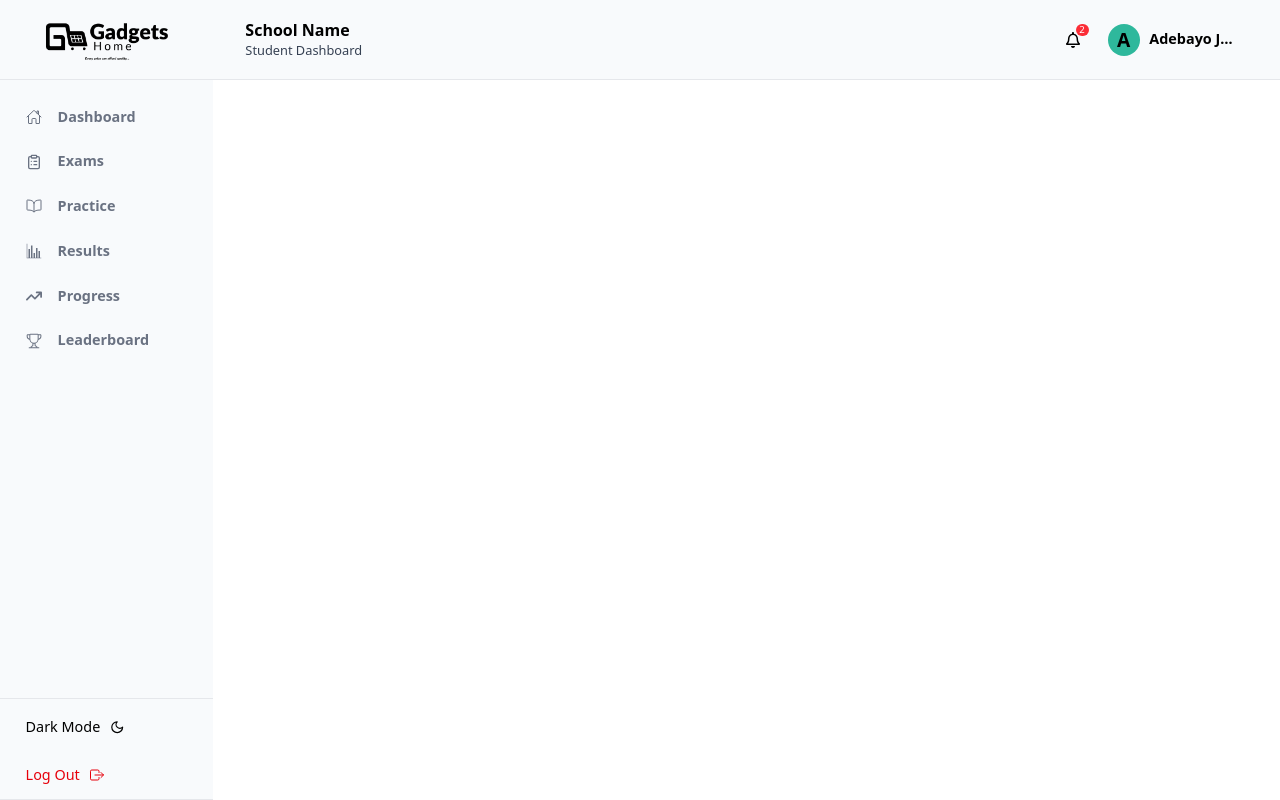
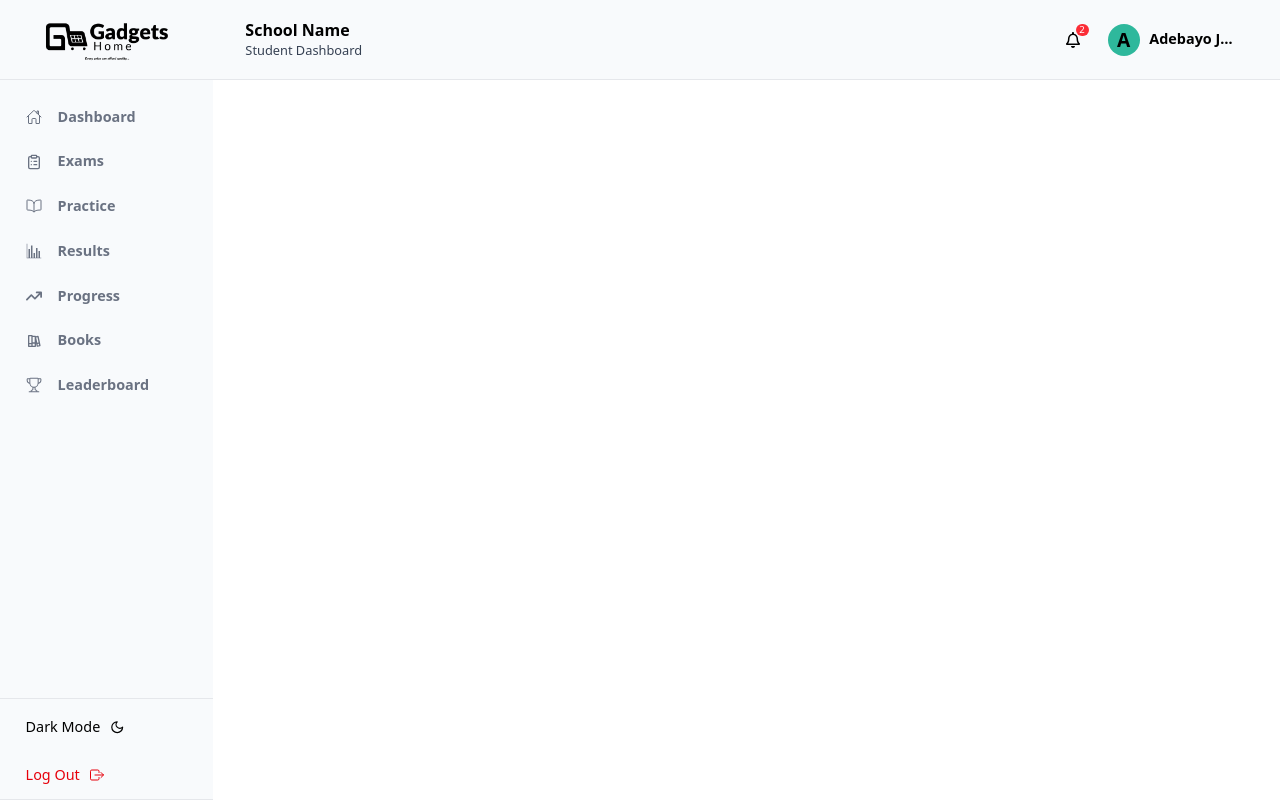
Before and after one commit to BnDaud/schoolsaasfrontend, a React (Vite) app: page /app in a window 1280 px wide. Built offline with nearby package versions, Linux system fonts and the light colour scheme.

Commit message:
switched to progress branch

```diff
--- /dev/null
+++ b/src/pages/schoolpages/commonpages/books.jsx
@@ -0,0 +1,5 @@
+import React from "react";
+
+export default function Books() {
+  return <div className="text-green w-full bg-red-300 min-h-screen">Books</div>;
+}
--- a/src/pages/schoolpages/studentpages/studentprogress.jsx
+++ b/src/pages/schoolpages/studentpages/studentprogress.jsx
@@ -1,12 +1,126 @@
 import React from "react";
+import { GiHistogram } from "react-icons/gi";
+import { FaRegCalendar } from "react-icons/fa6";
+import Button from "../../../component/ui/button";
+import { FaRegClock } from "react-icons/fa";
+import { VscOutput } from "react-icons/vsc";
+import { useNavigate } from "react-router-dom";
+
+import { RiFlashlightLine, RiAwardLine } from "react-icons/ri";
+import { FiDownload } from "react-icons/fi";
+
+import { motion } from "framer-motion";
 
 export default function Progress() {
+  const navigate = useNavigate();
+
+  const dashboard = [
+    {
+      name: "Average Score",
+
+      icon: (
+        <p className="flex items-center justify-center size-12 bg-green/10 rounded-lg">
+          <GiHistogram className="text-2xl text-green" />
+        </p>
+      ),
+      score: "86%",
+    },
+    {
+      name: "Study Time",
+
+      icon: (
+        <p className="flex items-center justify-center size-12 bg-green/10 rounded-lg">
+          <FaRegClock className="text-2xl text-green" />
+        </p>
+      ),
+      score: `${45}h`,
+    },
+    {
+      name: "Exams Completed ",
+
+      icon: (
+        <p className="flex items-center justify-center size-12 bg-amber-100 dark:bg-amber_deep/20 rounded-lg">
+          <RiAwardLine className="text-2xl text-amber-500" />
+        </p>
+      ),
+      score: 8,
+    },
+    {
+      name: "Current Streak",
+
+      icon: (
+        <p className="flex items-center justify-center size-12 bg-amber-100 dark:bg-amber_deep/20 rounded-lg">
+          {" "}
+          <RiFlashlightLine className="text-2xl text-amber-500" />
+        </p>
+      ),
+      score: `${7}days`,
+    },
+  ];
+
   return (
-    <div className="text-green w-full bg-red-300 min-h-screen">
-      Exams Lorem, ipsum dolor sit amet consectetur adipisicing elit. Assumenda
-      temporibus nostrum excepturi nobis sed. Beatae illum culpa, ut tempore
-      natus in officiis reprehenderit molestias amet accusantium quae veniam.
-      Necessitatibus, dolore.
+    <div className="px-[3%] py-[2%] dark:bg-black bg-white_bg transition-all duration-700 w-full min-h-screen space-y-5">
+      <div className="md:flex justify-between">
+        {" "}
+        <div className="space-y-1">
+          {" "}
+          <p className=" text-black dark:text-white font-bold text-3xl">
+            {" "}
+            Results & Reports
+          </p>
+          <p className="text-lg text-gray-600 dark:text-gray-200">
+            {" "}
+            View your exam results and performance analysis
+          </p>
+        </div>
+        <Button
+          name={"This Month"}
+          icon={<FaRegCalendar className="text-lg" />}
+          style={
+            "flex flex-row-reverse items-center justify-center text-lg gap-2 h-10 border-2 mt-5 md:mt-0 w-full md:w-max dark:border-gray-700 border-gray-300 dark:text-white text-sm text-black px-5  rounded-lg h font-bold "
+          }
+        />{" "}
+      </div>{" "}
+      <div className="flex flex-wrap gap-4 justify-between">
+        {" "}
+        {dashboard.map((item, idx) => (
+          <motion.div
+            key={idx}
+            className="bg-white dark:bg-black_bg border border-gray-200 dark:border-gray-800 space-y-2  p-4 min-h-30 rounded-2xl w-[48%]  lg:w-[24%] hover:shadow-lg hover:-translate-y-1 duration-700 cursor-pointer"
+            initial={{ opacity: 0, x: 0, scale: 0.1 }}
+            animate={{ opacity: 1, y: 0, scale: 1 }}
+            transition={{
+              duration: 0.2,
+              delay: idx * 0.2,
+              ease: "easeInOut",
+            }}
+          >
+            {item.icon}
+            <p className="text-black dark:text-white font-bold text-2xl w-12 text-center ">
+              {" "}
+              {item.score}
+            </p>
+            <p className="dark:text-gray-400 text-gray-700"> {item.name}</p>
+          </motion.div>
+        ))}
+      </div>
+      <div className="flex flex-wrap justify-between gap-4 md:gap-0">
+        {" "}
+        <div
+          className={` w-full md:w-[49%] bg-white dark:bg-black_bg border border-gray-200 dark:border-gray-800 space-y-2  p-5 min-h-30 rounded-2xl transition-all duration-700`}
+        >
+          <p className="font-bold text-lg dark:text-white">
+            Performance Over Time
+          </p>
+        </div>{" "}
+        <div
+          className={` w-full md:w-[49%] bg-white dark:bg-black_bg border border-gray-200 dark:border-gray-800 space-y-2  p-5 min-h-30 rounded-2xl transition-all duration-700`}
+        >
+          <p className="font-bold text-lg dark:text-white">
+            Performance Over Time
+          </p>
+        </div>
+      </div>{" "}
     </div>
   );
 }
--- a/src/pages/schoolpages/studentpages/studentresult.jsx
+++ b/src/pages/schoolpages/studentpages/studentresult.jsx
@@ -60,7 +60,7 @@ export default function Result() {
           <GoTrophy className="text-2xl text-green" />
         </p>
       ),
-      score: getExamsCompleted(),
+      score: `${getExamsCompleted()}%`,
     },
     {
       name: "Improvement",
--- a/src/routes/route.jsx
+++ b/src/routes/route.jsx
@@ -14,6 +14,7 @@ import SchoolDashboard from "../layouts/dashboardlayout/Schooldashboard";
 import RoleBaseRoute from "./rolebaseroute";
 import NotFound from "../pages/Restricted/notFound";
 import Leaderboard from "../pages/schoolpages/commonpages/leaderboard";
+import Books from "../pages/schoolpages/commonpages/books";
 import Auth from "../layouts/authlayout/auth";
 import SchoolLoginPage from "../pages/Authpages/schoolLoginpage";
 import SchoolRegister from "../pages/Authpages/schoolRegister";
@@ -32,7 +33,8 @@ export const CustomRoutes = (
     {/* School Route */}
     <Route path="/app/" element={<SchoolDashboard />}>
       <Route path="*" element={<RoleBaseRoute />} />
-      <Route path="leaderboard" element={<Leaderboard />} />
+      <Route path="leaderboard" element={<Leaderboard />} />{" "}
+      <Route path="books" element={<Books />} />
     </Route>
     {/* Auth Page */}
     <Route path="/auth/" element={<Auth />}>
--- a/src/utils/constant.jsx
+++ b/src/utils/constant.jsx
@@ -24,6 +24,7 @@ import {
   RiGroupLine,
   RiGeminiLine,
   RiGraduationCapLine,
+  RiBookShelfLine,
 } from "react-icons/ri";
 import { TfiLocationPin } from "react-icons/tfi";
 import {
@@ -613,6 +614,11 @@ export const studentNav = [
     href: "/app/progress",
   },
   {
+    name: "Books",
+    icon: <RiBookShelfLine className="text-xl" />,
+    href: "/app/books",
+  },
+  {
     name: "Leaderboard",
     icon: <GoTrophy className="text-xl" />,
     href: "/app/leaderboard",
@@ -649,6 +655,11 @@ export const tutorNav = [
     name: "Analytics",
     icon: <GiHistogram className="text-xl" />,
     href: "/app/analytics",
+  },
+  {
+    name: "Books",
+    icon: <RiBookShelfLine className="text-xl" />,
+    href: "/app/books",
   },
   {
     name: "Leaderboard",
```
